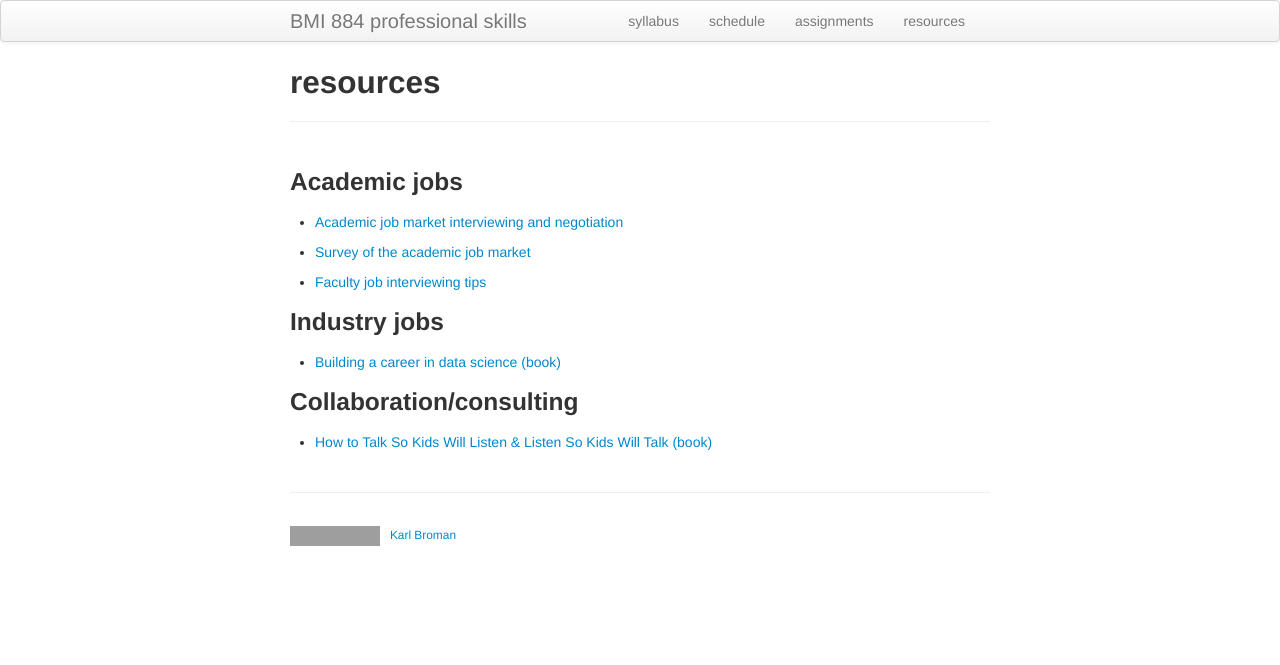
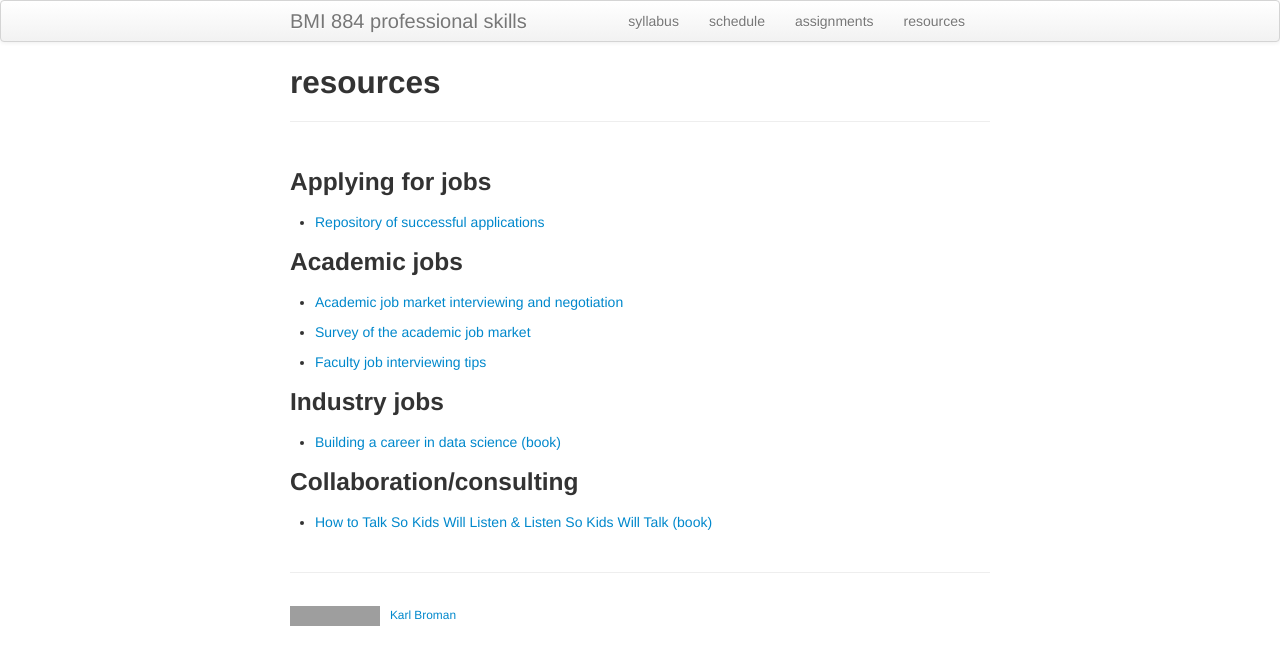
Before and after one commit to kbroman/BMI884_spring2021, a Jekyll site: the page built from resources.md, in a window 1280 px wide. Shown: the top 665 px of the page. Built offline with Jekyll 4.4.1, drawn with Linux system fonts in a browser that asks for light colours; grey boxes are pictures that could not be loaded.

Commit message:
resources: link to repo with research and teaching statements

```diff
--- a/resources.md
+++ b/resources.md
@@ -4,6 +4,10 @@ title: resources
 description: Resources for BMI 884, Biomedical data science professional skills
 ---
 
+
+### Applying for jobs
+
+- [Repository of successful applications](https://github.com/RILAB/statements)
 
 ### Academic jobs
 
```
